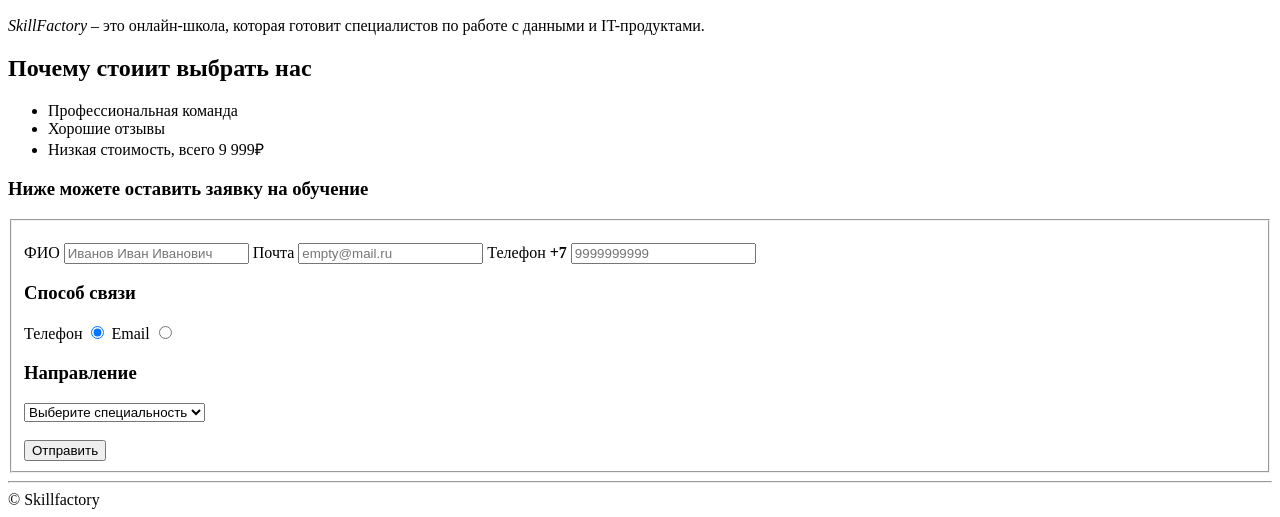
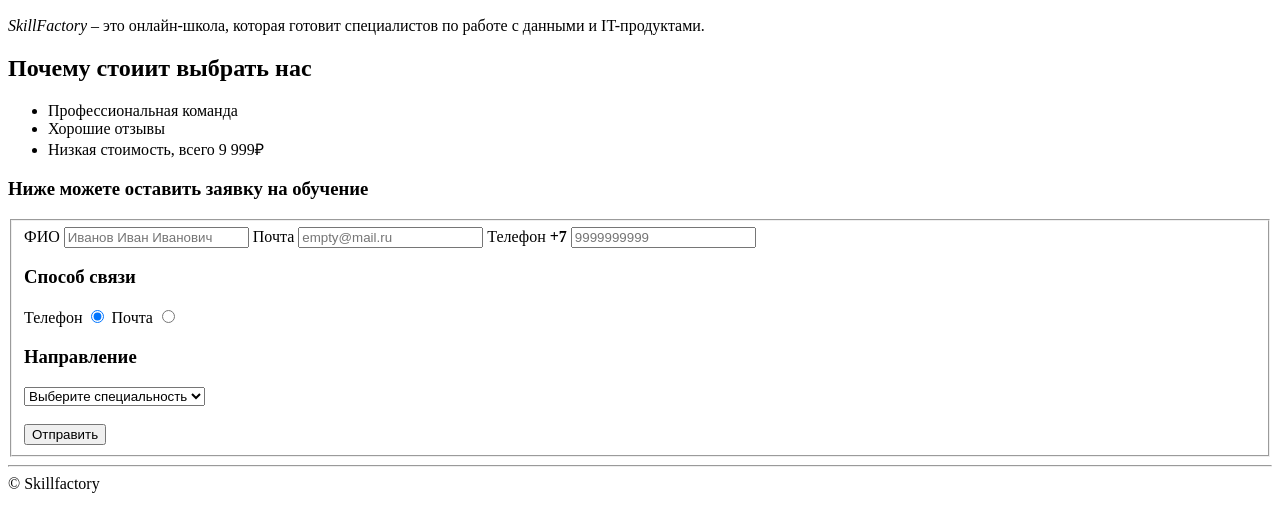
Before and after one commit to heldzi/task_4-9, a plain HTML site: page pages/about.html in a window 1280 px wide. Shown: the part 331-848 px from the top of the page. Drawn offline with Linux system fonts and the light colour scheme.

Commit message:
fixed label tags

```diff
--- a/pages/about.html
+++ b/pages/about.html
@@ -31,16 +31,20 @@
             <h3>Ниже можете оставить заявку на обучение</h3>
             <form>
                 <fieldset>
-                    <p>
-                        ФИО <input type="text" name="name" placeholder="Иванов Иван Иванович" required>
-                    Почта <input type="email" name="email" placeholder="empty@mail.ru" required>
-                        Телефон <strong>+7</strong> <input type="tel" name="phone" placeholder="9999999999" required>
-                    </p>
+
+                    <Label for="name">ФИО</Label>
+                    <input type="text" name="name" id="name" placeholder="Иванов Иван Иванович" required>
+                    <label for="email">Почта</label>
+                    <input type="email" name="email" id="email" placeholder="empty@mail.ru" required>
+                    <label for="phone">Телефон <strong>+7</strong> </label>
+                    <input type="tel" name="phone" id="phone" placeholder="9999999999" required>
+
                     <h3>Способ связи</h3>
-                        <p>
-                        Телефон <input type="radio" name="call" value="by phone" checked>
-                        Email <input type="radio" name="call" value="by email">
-                        </p>
+                        <label for="byphone">Телефон</label>
+                        <input type="radio" name="call" id="byphone" value="by phone" checked>
+                        <label for="bymail">Почта</label>
+                        <input type="radio" name="call" id="bymail" value="by email">
+
                     <h3>Направление</h3>
                         <select required>
                             <option id="prof1" value="">Выберите специальность</option>
```
